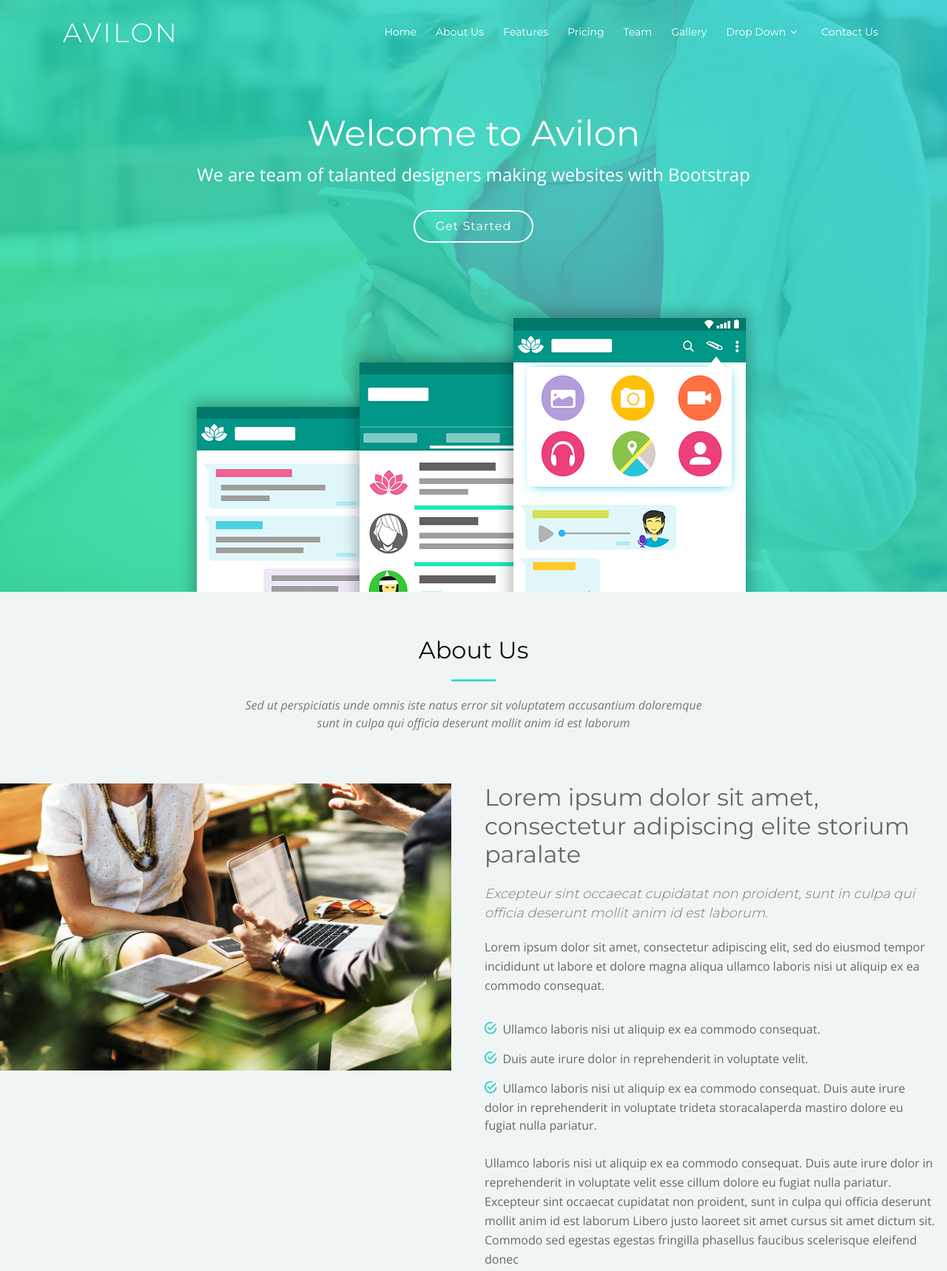
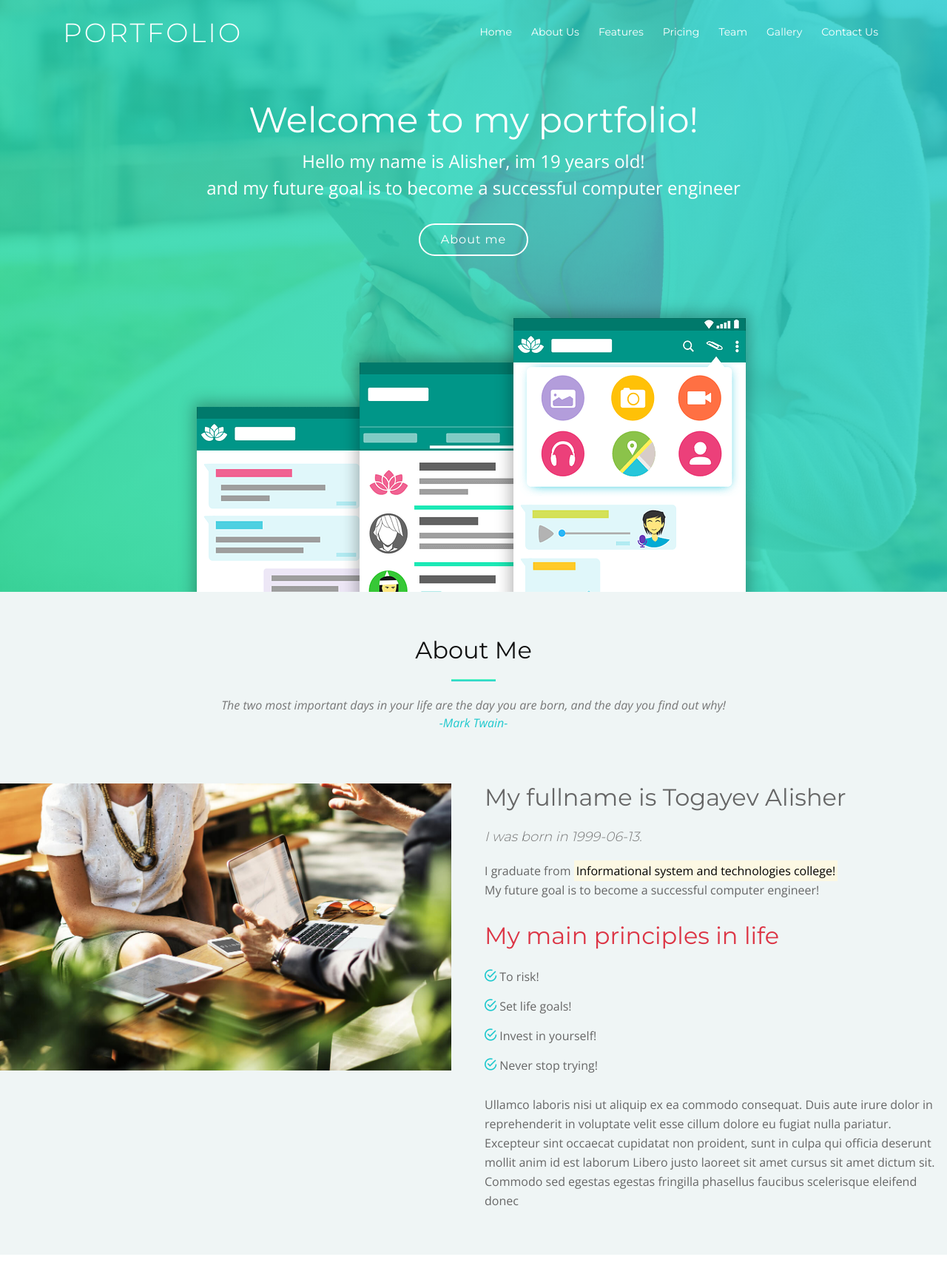
Before and after one commit to Alisherka7/mylandingpage.github.io, a plain HTML site: page index.html in a window 1280 px wide. Shown: the top 1718 px of the page at 74% size. Drawn offline with nearby package versions, Linux system fonts and the light colour scheme; files whose address does not match are found by name.

Commit message:
Add files via upload

```diff
--- a/index.html
+++ b/index.html
@@ -43,7 +43,7 @@
     <div class="container">
 
       <div id="logo" class="pull-left">
-        <h1><a href="#intro" class="scrollto">Avilon</a></h1>
+        <h1><a href="#intro" class="scrollto">PORTFOLIO</a></h1>
         <!-- Uncomment below if you prefer to use an image logo -->
         <!-- <a href="#intro"><img src="img/logo.png" alt="" title=""></a> -->
       </div>
@@ -56,7 +56,7 @@
           <li><a href="#pricing">Pricing</a></li>
           <li><a href="#team">Team</a></li>
           <li><a href="#gallery">Gallery</a></li>
-          <li class="menu-has-children"><a href="">Drop Down</a>
+          <!-- <li class="menu-has-children"><a href="">Drop Down</a>
             <ul>
               <li><a href="#">Drop Down 1</a></li>
               <li class="menu-has-children"><a href="#">Drop Down 2</a>
@@ -72,7 +72,7 @@
               <li><a href="#">Drop Down 4</a></li>
               <li><a href="#">Drop Down 5</a></li>
             </ul>
-          </li>
+          </li> -->
           <li><a href="#contact">Contact Us</a></li>
         </ul>
       </nav><!-- #nav-menu-container -->
@@ -85,9 +85,10 @@
   <section id="intro">
 
     <div class="intro-text">
-      <h2>Welcome to Avilon</h2>
-      <p>We are team of talanted designers making websites with Bootstrap</p>
-      <a href="#about" class="btn-get-started scrollto">Get Started</a>
+      <h2>Welcome to my portfolio!</h2>
+      <p>Hello my name is Alisher, im 19 years old!<br>
+      and my future goal is to become a successful computer engineer</p>
+      <a href="#about" class="btn-get-started scrollto ">About me</a>
     </div>
 
     <div class="product-screens">
@@ -116,11 +117,13 @@
     <section id="about" class="section-bg">
       <div class="container-fluid">
         <div class="section-header">
-          <h3 class="section-title">About Us</h3>
+          <h3 class="section-title">About Me</h3>
           <span class="section-divider"></span>
           <p class="section-description">
-            Sed ut perspiciatis unde omnis iste natus error sit voluptatem accusantium doloremque<br>
-            sunt in culpa qui officia deserunt mollit anim id est laborum
+            The two most important days in your life are the day you are born, and the day you find out why!<br>
+            <a href="https://en.wikipedia.org/wiki/Mark_Twain">-Mark Twain-</a>
+            <!-- My name is Alisher, i'm 19 years old. And i graduate from Informational system and technologies college!
+            My future goal is to become a successful computer engineer -->
           </p>
         </div>
 
@@ -130,16 +133,18 @@
           </div>
 
           <div class="col-lg-6 content wow fadeInRight">
-            <h2>Lorem ipsum dolor sit amet, consectetur adipiscing elite storium paralate</h2>
-            <h3>Excepteur sint occaecat cupidatat non proident, sunt in culpa qui officia deserunt mollit anim id est laborum.</h3>
+            <h2>My fullname is Togayev Alisher</h2>
+            <h3>I was born in 1999-06-13.</h3>
             <p>
-              Lorem ipsum dolor sit amet, consectetur adipiscing elit, sed do eiusmod tempor incididunt ut labore et dolore magna aliqua ullamco laboris nisi ut aliquip ex ea commodo consequat.
+              I graduate from <mark>Informational system and technologies college!</mark><br>
+              My future goal is to become a successful computer engineer!
             </p>
-
+            <h2 class="text-danger">My main principles in life</h2>
             <ul>
-              <li><i class="ion-android-checkmark-circle"></i> Ullamco laboris nisi ut aliquip ex ea commodo consequat.</li>
-              <li><i class="ion-android-checkmark-circle"></i> Duis aute irure dolor in reprehenderit in voluptate velit.</li>
-              <li><i class="ion-android-checkmark-circle"></i> Ullamco laboris nisi ut aliquip ex ea commodo consequat. Duis aute irure dolor in reprehenderit in voluptate trideta storacalaperda mastiro dolore eu fugiat nulla pariatur.</li>
+              <li><i class="ion-android-checkmark-circle"></i>To risk!</li>
+              <li><i class="ion-android-checkmark-circle"></i>Set life goals!</li>
+              <li><i class="ion-android-checkmark-circle"></i>Invest in yourself!</li>
+              <li><i class="ion-android-checkmark-circle"></i>Never stop trying!</li>
             </ul>
 
             <p>
@@ -648,12 +653,12 @@
 
           <div class="col-lg-4 col-md-4">
             <div class="contact-about">
-              <h3>Avilon</h3>
-              <p>Cras fermentum odio eu feugiat. Justo eget magna fermentum iaculis eu non diam phasellus. Scelerisque felis imperdiet proin fermentum leo. Amet volutpat consequat mauris nunc congue.</p>
+              <h3>PORTFOLIO</h3>
+              <p>You can send me your message from this form!</p>
               <div class="social-links">
                 <a href="#" class="twitter"><i class="fa fa-twitter"></i></a>
                 <a href="#" class="facebook"><i class="fa fa-facebook"></i></a>
-                <a href="#" class="instagram"><i class="fa fa-instagram"></i></a>
+                <a href="https://www.instagram.com/sorry_but_im_monster/" class="instagram"><i class="fa fa-instagram"></i></a>
                 <a href="#" class="google-plus"><i class="fa fa-google-plus"></i></a>
                 <a href="#" class="linkedin"><i class="fa fa-linkedin"></i></a>
               </div>
@@ -664,17 +669,17 @@
             <div class="info">
               <div>
                 <i class="ion-ios-location-outline"></i>
-                <p>A108 Adam Street<br>New York, NY 535022</p>
+                <p>Jeonju University<br>Korea, Jeonju</p>
               </div>
 
               <div>
                 <i class="ion-ios-email-outline"></i>
-                <p>info@example.com</p>
+                <p>tursunov7777.at@gmail.com</p>
               </div>
 
               <div>
                 <i class="ion-ios-telephone-outline"></i>
-                <p>+1 5589 55488 55s</p>
+                <p>+8210 9674 0151</p>
               </div>
 
             </div>
@@ -723,17 +728,9 @@
       <div class="row">
         <div class="col-lg-6 text-lg-left text-center">
           <div class="copyright">
-            &copy; Copyright <strong>Avilon</strong>. All Rights Reserved
+            &copy; <strong>Togayev Alisher</strong>.
           </div>
-          <div class="credits">
-            <!--
-              All the links in the footer should remain intact.
-              You can delete the links only if you purchased the pro version.
-              Licensing information: https://bootstrapmade.com/license/
-              Purchase the pro version with working PHP/AJAX contact form: https://bootstrapmade.com/buy/?theme=Avilon
-            -->
-            Designed by <a href="https://bootstrapmade.com/">BootstrapMade</a>
-          </div>
+
         </div>
         <div class="col-lg-6">
           <nav class="footer-links text-lg-right text-center pt-2 pt-lg-0">
```
